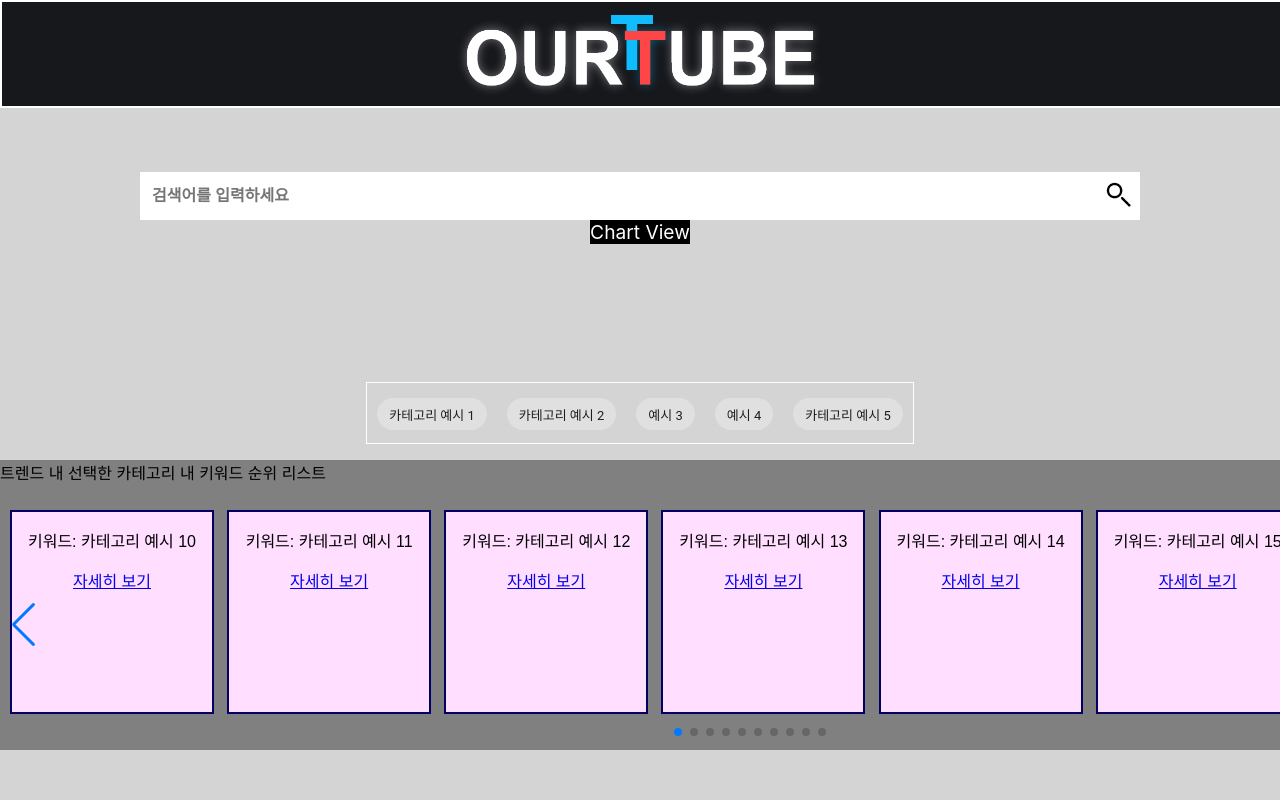
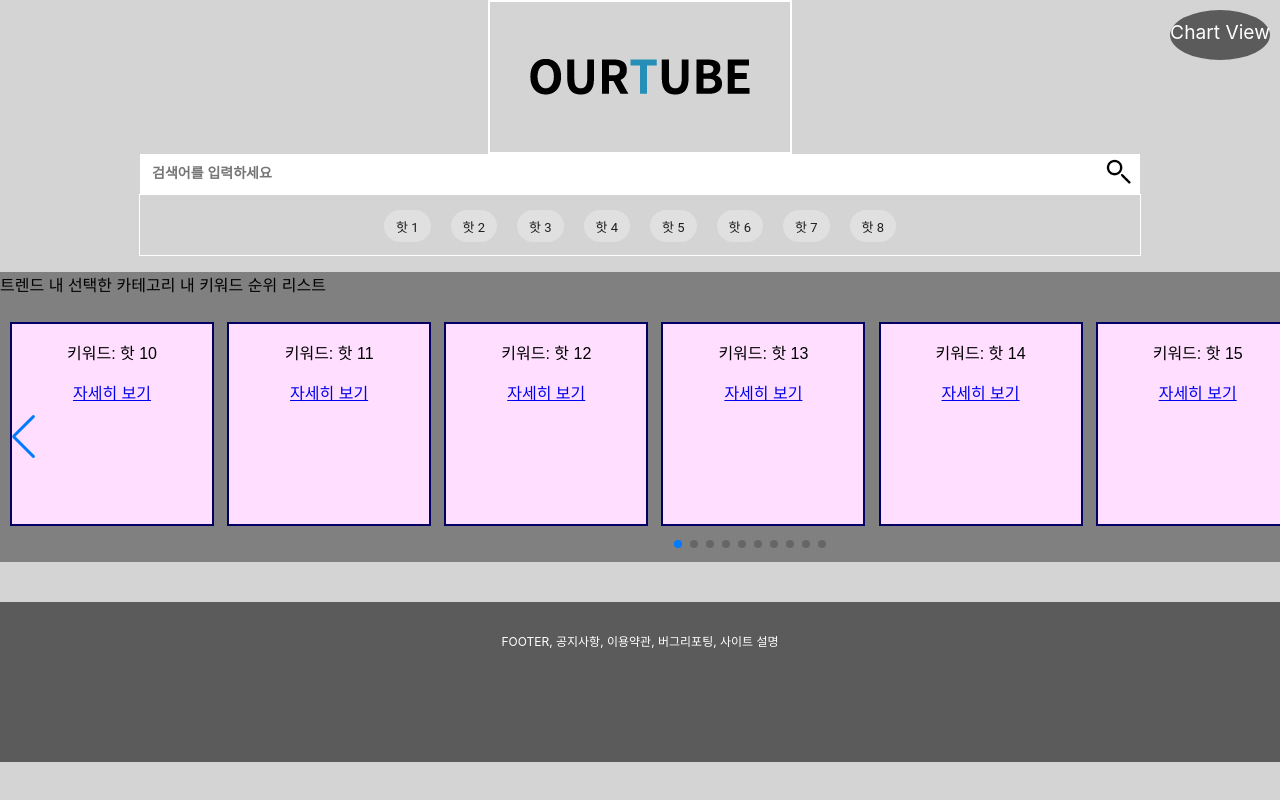
Before and after one commit to VanSubstance/ourtube, a React (Create React App) app in the folder front/: page / in a window 1280 px wide. Shown: the top 800 px of the page. Built offline with nearby package versions, Linux system fonts and the light colour scheme; the HTML template or start-up script is replaced by a standard one.

Commit message:
Mainpage Progress 5

```diff
--- a/front/src/Design/Css/styles.css
+++ b/front/src/Design/Css/styles.css
@@ -1,22 +1,3 @@
-.mainBanner {
-    position: relative;
-    text-align: center;
-    border: 2px solid white;
-    height: fit-content;
-    width: 100%;
-    margin: 0 auto;
-    margin-bottom: 5%;
-    background-color: #17181c;
-    object-fit: cover;
-}
-
-.bannerImage{
-    position: relative;
-    width: 400px;
-    height: 100px;
-    margin: 0 auto;
-}
-
 .mainBackground {
     background: #d4d4d4;
     position: absolute;
@@ -24,11 +5,66 @@
     height: 100%;
 }
 
+.linkBox {
+    position: fixed;
+    right: 10px;
+    top: 10px;
+    background-color: #5B5B5B;
+    width: 100px;
+    height: 50px;
+    border-radius: 100%;
+    display: flex;
+    align-items: center;
+    justify-content: center;
+}
+
+.chartLink {
+    position: relative;
+    top: 5px;
+    width: 120px;
+    height: 40px;
+    text-align: center;
+    color: white;
+    font-size: larger;
+    text-decoration: none;
+    cursor: pointer;
+}
+
+.mainBanner {
+    position: relative;
+    text-align: center;
+    border: 2px solid white;
+    height: 150px;
+    width: 300px;
+    margin: 0 auto;
+    background-color: #d4d4d4;
+    object-fit: cover;
+}
+
+.bannerA{
+    position: relative;
+    top: 55px;
+    margin: 0 auto;
+}
+
+.bannerImage{
+    position: relative;
+    width: 224px;
+    height: 40px;
+}
+
+.mainCategoriesBox {
+    position: relative;
+    text-align: center;
+    width: 100%;
+    height: fit-content;
+}
+
 .searchBar {
     position: relative;
     border: none;
     background-color: white;
-    width: 1000px; height: 48px;
+    width: 1000px; height: 40px;
     font-size: 15px;
     padding: 0px;
     margin: 0 auto;
@@ -39,26 +75,37 @@
     position: relative;
     border: none;
     background: transparent;
-    height: 40px;
+    height: 30px;
     width: 976px;
     padding: 4px 12px;
-    font-size: 16px;
+    font-size: 14px;
     color: black;
     font-weight: 700;
     vertical-align: middle;
 }
 
-.mainCategoriesBox {
+.searchButton {
+    border-radius: 0 3px 3px 0;
+    border: none;
+    position: absolute;
+    right: 0;
+    top: 0;
+    height: 38px;
+    background: transparent;
+    transition: all ease .4s;
+    cursor: pointer;
+}
+
+.searchButtonImg {
     position: relative;
-    text-align: center;
-    width: 100%;
-    height: 200px;
+    width: 30px;
+    height: 30px;
 }
 
 .mainChipBox {
     position: relative;
-    margin: 10px 0px 10px 0px;
     width: 100%;
+    margin: 0 auto;
 }
 
 .chipStyles {
@@ -66,11 +113,14 @@
 }
 
 .chipBackground {
-    width: fit-content;
+    width: 1000px;
     height: 60px;
     background-color: #d4d4d4;
     margin: 0 auto;
     border: 1px solid white;
+    align-content: center;
+    display: flex;
+    justify-content: center;
 }
 
 .trendImage {
@@ -81,30 +131,21 @@
     margin-right: 10px;
 }
 
-.searchButton {
-    border-radius: 0 3px 3px 0;
-    border: none;
-    position: absolute;
-    right: 0;
-    top: 0;
-    height: 48px;
-    background: transparent;
-    transition: all ease .4s;
+.footer {
+    background: #5B5B5B;
+    padding: 30px 0;
+    margin-top: 40px;
+    color: rgba(47,62,78,.7);
+    font-size: 12px;
+    bottom: 0px;
 }
 
-.searchButtonImg {
+.footerBox {
     position: relative;
-    width: 30px;
-    height: 30px;
-}
-
-.chartLink {
-    position: relative;
-    width: 120px;
-    height: 40px;
+    bottom: 0px;
+    width: 100%;
+    height: 100px;
+    margin: 0 auto;
     text-align: center;
     color: white;
-    background-color: black;
-    font-size: larger;
-    text-decoration: none;
 }
--- a/front/src/Design/MainPageSimple.js
+++ b/front/src/Design/MainPageSimple.js
@@ -11,7 +11,16 @@ class MainPageSimple extends Component {
         currentType: "트렌드",
         searchVal: "",
         selectedCtgr: "",
-        ctgrs: ["카테고리 예시 1", "카테고리 예시 2", "예시 3", "예시 4", "카테고리 예시 5"],
+        ctgrs: [],
+    }
+
+    //렌더링을 하기 전에 작업을 해주는 것 :)
+    componentWillMount() {
+        this.searchCtgr();
+    }
+
+    //렌더링을 끝낸 다음에 작업 :)
+    componentDidMount() {
     }
 
     getValues = () => {
@@ -67,7 +76,7 @@ class MainPageSimple extends Component {
      * 검색 결과 반환
      */
     searchCtgr = () => {
-        // searchVal -> 가장 핫한 카테고리 5선
+        // searchVal -> 가장 핫한 카테고리 8선
         if (this.state.searchVal === "") {
             this.setState({
                 ctgrs: [
@@ -76,6 +85,9 @@ class MainPageSimple extends Component {
                     "핫 " + "3",
                     "핫 " + "4",
                     "핫 " + "5",
+                    "핫 " + "6",
+                    "핫 " + "7",
+                    "핫 " + "8",
                 ],
                 selectedCtgr: "핫 " + "1",
             });
@@ -87,6 +99,9 @@ class MainPageSimple extends Component {
                     this.state.searchVal + "3",
                     this.state.searchVal + "4",
                     this.state.searchVal + "5",
+                    this.state.searchVal + "6",
+                    this.state.searchVal + "7",
+                    this.state.searchVal + "8",
                 ],
                 selectedCtgr: this.state.searchVal + "1",
             });
@@ -98,9 +113,23 @@ class MainPageSimple extends Component {
             <div
                 className="mainBackground">
                 <div
+                    className="linkBox">
+                    <Link
+                        to={{
+                            pathname: "/trend",
+                            state: {
+                            searchVal: this.state.searchVal
+                            }
+                        }}
+                        className="chartLink"
+                    >Chart View
+                    </Link>
+                </div>
+                <div
                     className="mainBanner">
                     <a
-                        href="http://localhost:3012/">
+                        href="http://localhost:3012/"
+                        className="bannerA">
                         <img
                             className="bannerImage"
                             src="/Ex/ourtubeLogo.PNG">
@@ -141,22 +170,12 @@ class MainPageSimple extends Component {
                             ref="searchBar"
                             type="text"
                             onChange={this.searchTracker} />
-                    <button className = "searchButton" onClick={this.searchCtgr}>
+                        <button className="searchButton" onClick={this.searchCtgr}>
                             <img
-                            className = "searchButtonImg"
-                            src= "/Ex/searchbutton.png"></img>
+                                className="searchButtonImg"
+                                src="/Ex/searchbutton.png"></img>
                         </button>
                     </div>
-
-                    <Link
-                        to={{
-                            pathname: "/trend",
-                            state: {
-                                searchVal: this.state.searchVal
-                            }
-                        }}
-                        className="chartLink"
-                    >Chart View</Link>
 
                     {/* {
                         this.state.currentType === "트렌드"
@@ -185,7 +204,25 @@ class MainPageSimple extends Component {
                 </div>
                 <div
                     className="mainChipBox">
+
+                    <div
+                        className="chipBackground">
                         {
+                            this.state.ctgrs.map((element) => {
+                                return (
+                                    <Chip
+                                        className="chipStyles"
+                                        label={element}
+                                        clickable
+                                        component="button"
+                                        onClick={() => this.selectCtgr(element)}>
+                                    </Chip>
+                                );
+                            })
+                        }
+                    </div>
+
+                    {/* {
                         this.state.searchType === "트렌드"
                             ? (
                                 <div
@@ -205,6 +242,8 @@ class MainPageSimple extends Component {
                                     }
                                 </div>
                             )
+
+                            올타임 Chip 관련 내용
                             : (
                                 <div
                                     className="chipBackground">
@@ -224,7 +263,8 @@ class MainPageSimple extends Component {
                                     }
                                 </div>
                             )
-                    }
+                    } */}
+
                 </div>
                 <KeywordList
                     type={this.state.currentType}
@@ -232,6 +272,13 @@ class MainPageSimple extends Component {
                 >
 
                 </KeywordList>
+                <footer
+                    className="footer">
+                    <div
+                        className="footerBox">
+                        <d1>FOOTER, 공지사항, 이용약관, 버그리포팅, 사이트 설명</d1>
+                    </div>
+                </footer>
             </div>
         );
     }
```
Also changed, not shown: front/public/Ex/ourtubeLogo.PNG. Lines whose indentation alone changed are shown as unchanged.
